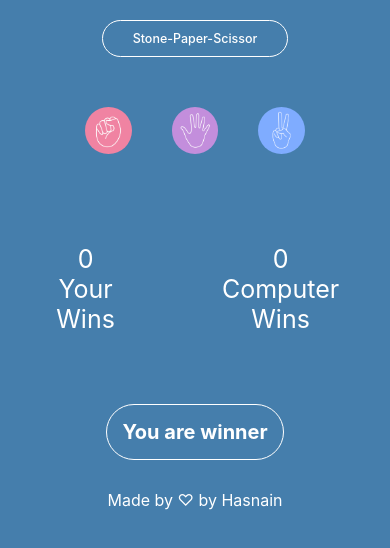
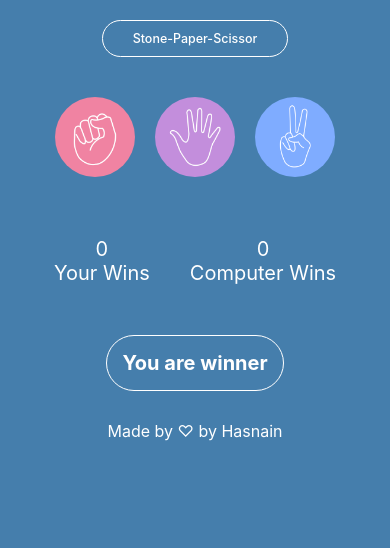
Before and after one commit to RanaHasnain64/Rock-Paper-Scissors-Game, a plain HTML site: page index.html in a window 390 px wide. Drawn offline with Linux system fonts and the light colour scheme.

Commit message:
Updated index.html

```diff
--- a/index.html
+++ b/index.html
@@ -40,8 +40,8 @@
         }
 
         .option {
-            height: 12vw;
-            width: 12vw;
+            height: 165px;
+            width: 165px;
             /* background-color: aqua; */
             margin: 20px;
             border-radius: 50%;
@@ -105,6 +105,26 @@
             font-weight: bold;
             border-radius: 30px;
             border: 1px solid white;
+        }
+
+        @media (max-width: 480px) {
+            .option{
+                height: 80px;
+                width: 80px;
+                margin: 10px;
+            }
+            .optionDiv{
+                display: flex;
+                flex-wrap: wrap;
+                /* grid-template-rows: 2, 1fr; */
+                /* width: 100px; */
+            }
+            .userCounter,
+            .computerCounter {
+                margin: 10px;
+                padding: 10px;
+                font-size: 20px;
+            }
         }
 
     </style>
```
